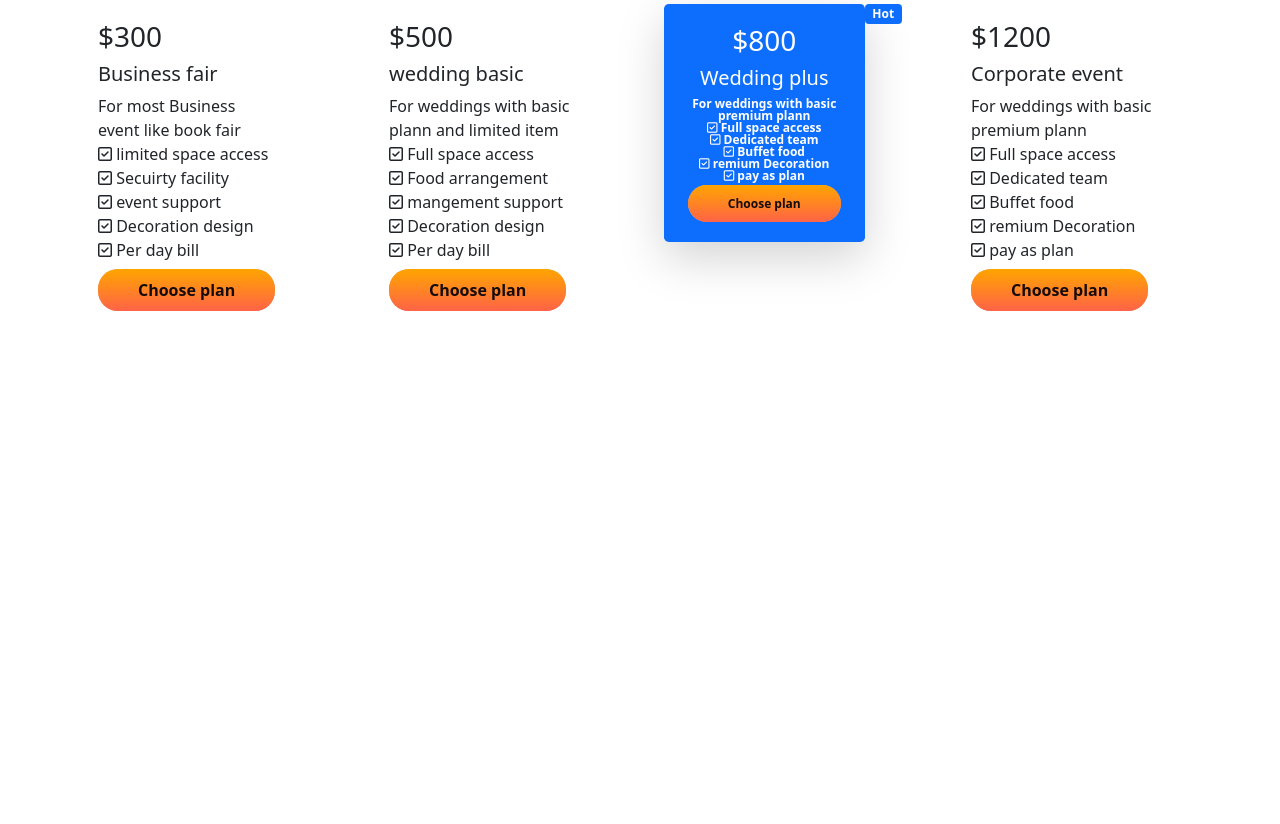
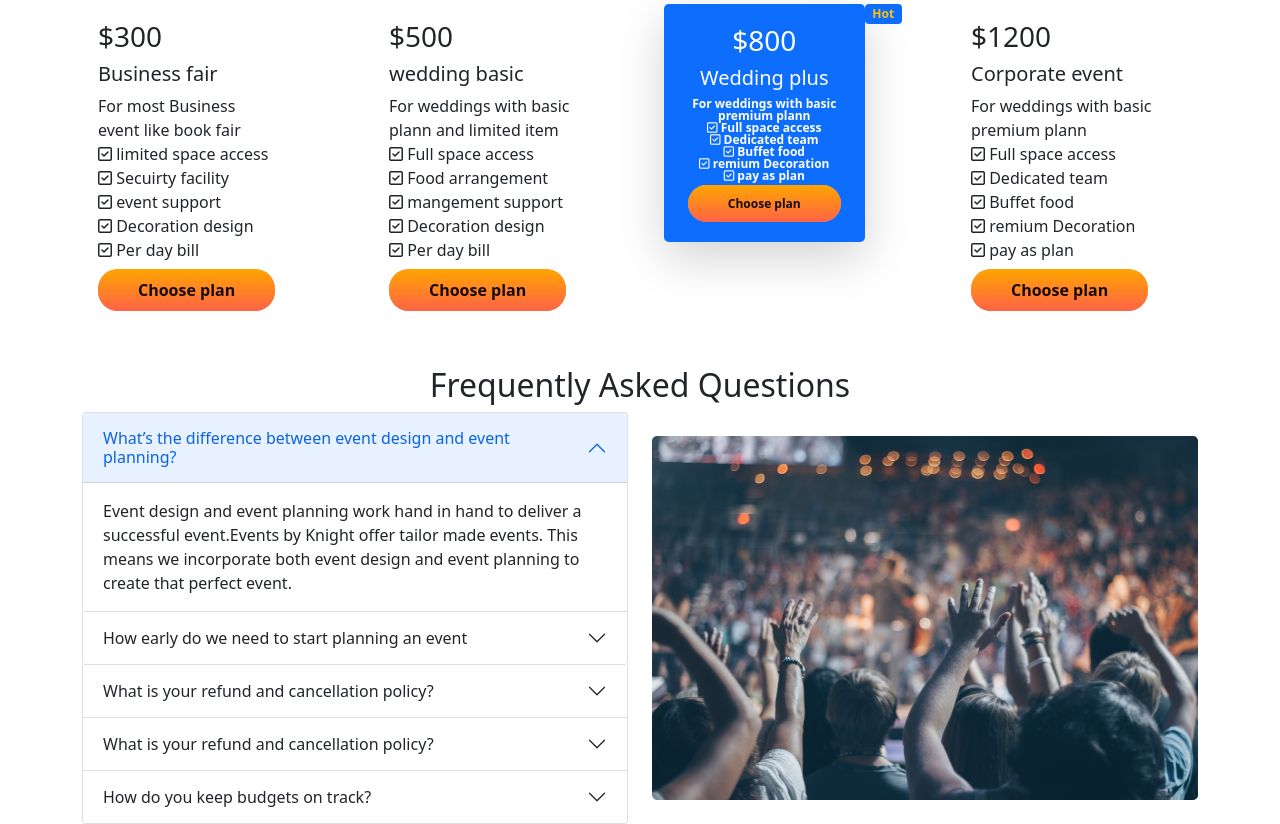
Before and after one commit to MilonMridha/convention-center-assign-three, a plain HTML site: page index.html in a window 1280 px wide. Shown: the part 699-1523 px from the top of the page. Before the commit the page ends 1017 px from the top, so only its background shows below. Drawn offline with Linux system fonts and the light colour scheme.

Commit message:
frequently added

```diff
--- a/index.html
+++ b/index.html
@@ -123,26 +123,7 @@
 
 
 </section>
-
-
-
-
-
-
-
-
-
-
-
-
-
-
-
-
-
-
-
-    </header><!-- Header end -->
+</header><!-- Header end -->
     <main>
 
       <!-- Our package  -->
@@ -151,7 +132,7 @@
         <h2 class="text-center">Our package</h2>
 
         <div class="row gx-5  ">
-            <div class="col-lg-3">
+            <div class="col-lg-3 col-12 col-md-6">
 
               <div class="card border-0" style="width: 18rem;"  >
 
@@ -184,7 +165,7 @@
 
 
             </div>
-            <div class="col-lg-3">
+            <div class="col-lg-3 col-12 col-md-6">
 
               <div class="card border-0 " style="width: 18rem;"  >
 
@@ -216,7 +197,7 @@
 
 
             </div>
-            <div class="col-lg-3">
+            <div class="col-lg-3 col-12 col-md-6 ">
 
 
                 <div class="card border-0 " style="width: 18rem;"  >
@@ -257,7 +238,7 @@
 
 
 
-                    <span class="badge bg-primary position-absolute top-0 ">Hot</span></h6>
+                    <span class="badge bg-primary position-absolute top-0 text-warning ">Hot</span></h6>
 
 
                 </div>
@@ -277,7 +258,7 @@
 
 
 
-            <div class="col-lg-3">
+            <div class="col-lg-3 col-12 col-md-6">
 
               <div class="card border-0"  style="width: 18rem;">
 
@@ -316,16 +297,115 @@
 
 
         </div>
+</section>
+
+    <!-- -----------Frequently Asked Questions part----------- -->
+    <section class="container mt-5">
+
+      <h2 class="text-center">Frequently Asked Questions</h2>
+
+          <div class="row d-flex align-items-center ">
+            <div class="col-lg-6 col-12">
+              <div class="accordion" id="accordionExample">
+                <div class="accordion-item">
+                  <h2 class="accordion-header" id="headingOne">
+                    <button class="accordion-button" type="button" data-bs-toggle="collapse" data-bs-target="#collapseOne" aria-expanded="true" aria-controls="collapseOne">
+                      What’s the difference between event design and event planning?
+                    </button>
+                  </h2>
+                  <div id="collapseOne" class="accordion-collapse collapse show" aria-labelledby="headingOne" data-bs-parent="#accordionExample">
+                    <div class="accordion-body">
+                      Event design and event planning work hand in hand to deliver a successful event.Events by Knight offer tailor made events. This means we incorporate both event design and event planning to create that perfect event.
+                    </div>
+                  </div>
+                </div>
+                <div class="accordion-item">
+                  <h2 class="accordion-header" id="headingTwo">
+                    <button class="accordion-button collapsed" type="button" data-bs-toggle="collapse" data-bs-target="#collapseTwo" aria-expanded="false" aria-controls="collapseTwo">
+                      How early do we need to start planning an event
+                    </button>
+                  </h2>
+                  <div id="collapseTwo" class="accordion-collapse collapse" aria-labelledby="headingTwo" data-bs-parent="#accordionExample">
+                    <div class="accordion-body">
+                      Event design and event planning work hand in hand to deliver a successful event.Events by Knight offer tailor made events. This means we incorporate both event design and event planning to create that perfect event.
+                    </div>
+
+                    </div>
+                  </div>
+                </div>
+                <div class="accordion-item">
+                  <h2 class="accordion-header" id="headingThree">
+                    <button class="accordion-button collapsed" type="button" data-bs-toggle="collapse" data-bs-target="#collapseThree" aria-expanded="false" aria-controls="collapseThree">
+                      What is your refund and cancellation policy?
+                    </button>
+                  </h2>
+                  <div id="collapseThree" class="accordion-collapse collapse" aria-labelledby="headingThree" data-bs-parent="#accordionExample">
+                    <div class="accordion-body">
+                      Event design and event planning work hand in hand to deliver a successful event.Events by Knight offer tailor made events. This means we incorporate both event design and event planning to create that perfect event.
+
+
+                    </div>
+                  </div>
+                </div>
+                <div class="accordion-item">
+                  <h2 class="accordion-header" id="headingThree">
+                    <button class="accordion-button collapsed" type="button" data-bs-toggle="collapse" data-bs-target="#collapseThree" aria-expanded="false" aria-controls="collapseThree">
+                      What is your refund and cancellation policy?
+                    </button>
+                  </h2>
+                  <div id="collapseThree" class="accordion-collapse collapse" aria-labelledby="headingThree" data-bs-parent="#accordionExample">
+                    <div class="accordion-body">
+                      Event design and event planning work hand in hand to deliver a successful event.Events by Knight offer tailor made events. This means we incorporate both event design and event planning to create that perfect event.
+
+
+
+                    </div>
+                  </div>
+                </div>
+
+
+
+                <div class="accordion-item">
+                  <h2 class="accordion-header" id="headingThree">
+                    <button class="accordion-button collapsed" type="button" data-bs-toggle="collapse" data-bs-target="#collapseThree" aria-expanded="false" aria-controls="collapseThree">
+                      How do you keep budgets on track?
+                    </button>
+                  </h2>
+                  <div id="collapseThree" class="accordion-collapse collapse" aria-labelledby="headingThree" data-bs-parent="#accordionExample">
+                    <div class="accordion-body">
+                      Event design and event planning work hand in hand to deliver a successful event.Events by Knight offer tailor made events. This means we incorporate both event design and event planning to create that perfect event.
+
+
+
+                    </div>
+                  </div>
+                </div>
+              </div>
+
+              <div class="col-lg-6 col-12">
+                <img  width="546px" height="364px" src="images/people.png" alt="">
+
+
+              </div>
 
 
 
 
 
+            </div>
 
 
 
 
-      </section>
+          </div>
+
+
+
+    </section>
+
+
+
+
 
 
 
@@ -339,6 +419,7 @@
     <footer>
 
 
+
     </footer>
 
     <!-- Bootstrap Js style link
```
